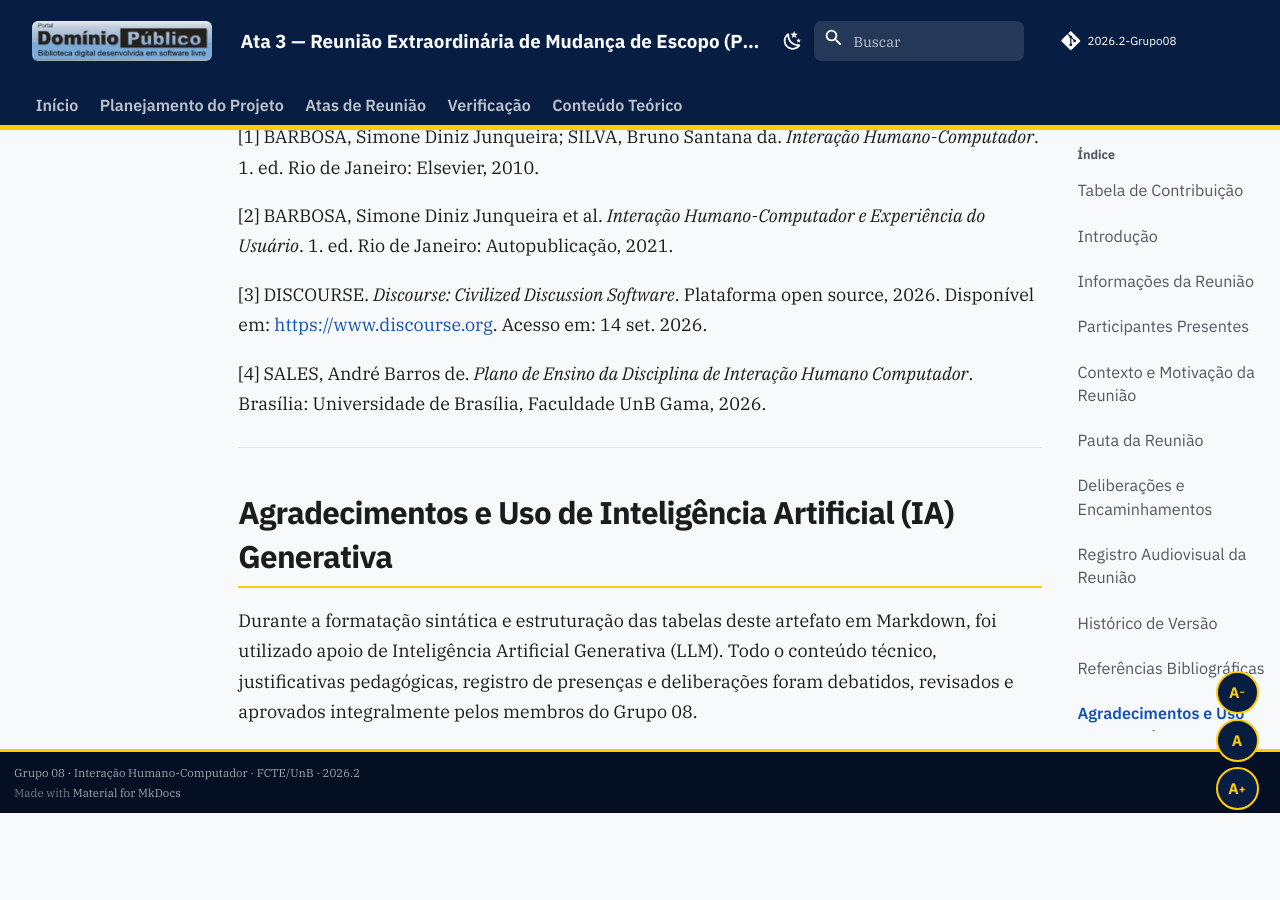
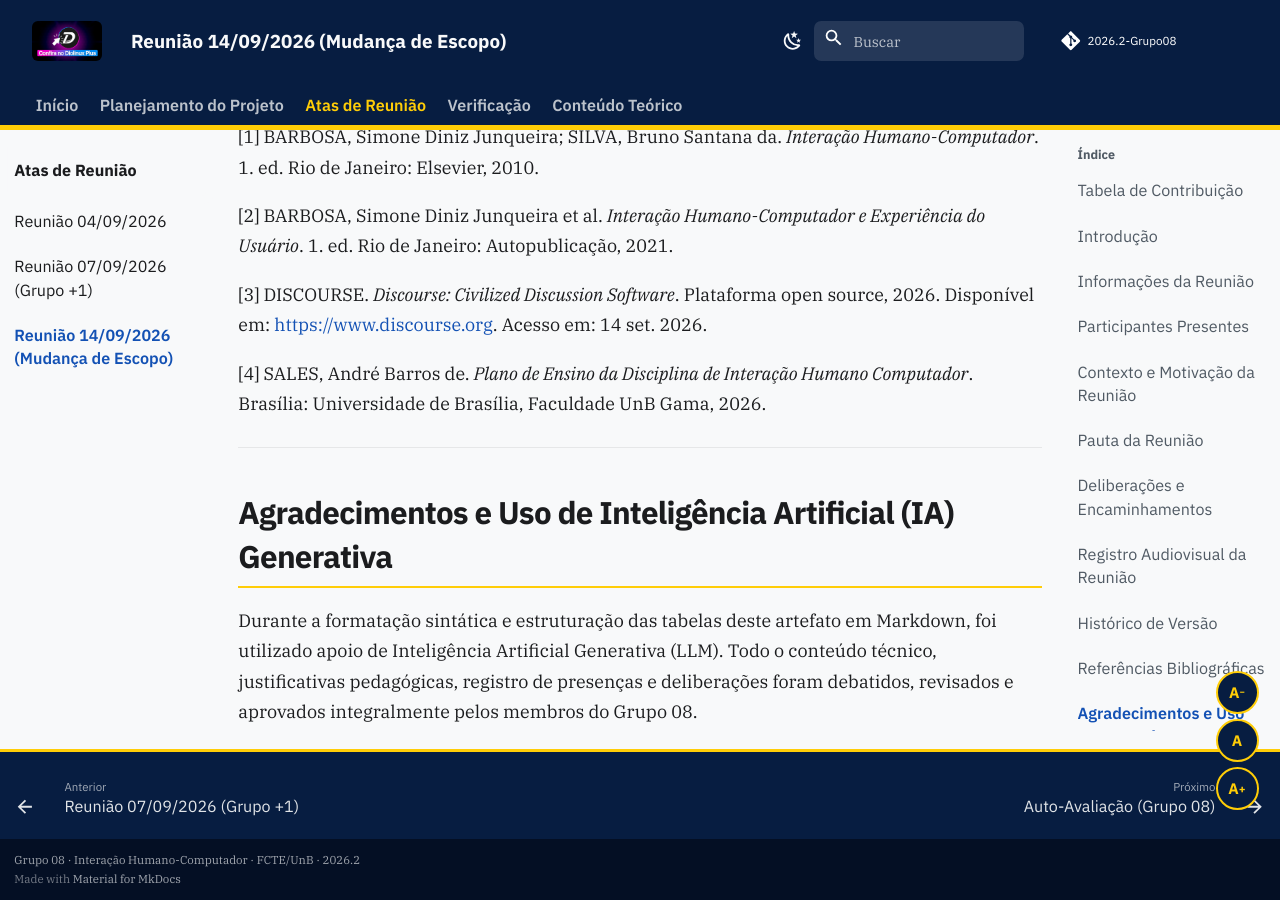
Before and after one commit to Interacao-Humano-Computador/2026.2-Grupo08, an MkDocs documentation site: the page built from docs/atas/ata3.md, in a window 1280 px wide and 900 px high, scrolled down 5643 px. Built offline with MkDocs 1.6.1 and Material for MkDocs 9.7.7, drawn with Linux system fonts in a browser that asks for light colours; comment, search, counter and statistics services are not loaded; before the commit the page ends 6456 px from its top, so only the background shows below that.

Commit message:
chore(mkdocs): atualiza logo favicon e navegacao para Ata 3

```diff
--- a/mkdocs.yml
+++ b/mkdocs.yml
@@ -13,8 +13,8 @@ theme:
   name: material
   custom_dir: docs/overrides
   language: pt-BR
-  favicon: assets/images_prints/LOGO_DOMINIO_PUBLICO.png
-  logo: assets/images_prints/LOGO_DOMINIO_PUBLICO.png
+  favicon: assets/images_prints/LOGO_DIOLINUX.png
+  logo: assets/images_prints/LOGO_DIOLINUX.png
   font:
     text: IBM Plex Serif
     code: IBM Plex Mono
@@ -71,6 +71,7 @@ nav:
     - Índice de Atas: atas/index.md
     - Reunião 04/09/2026: atas/ata1.md
     - Reunião 07/09/2026 (Grupo +1): atas/ata2.md
+    - Reunião 14/09/2026 (Mudança de Escopo): atas/ata3.md
   - Verificação:
     - Auto-Avaliação (Grupo 08): verificacao/grupo08.md
   - Conteúdo Teórico:
```
